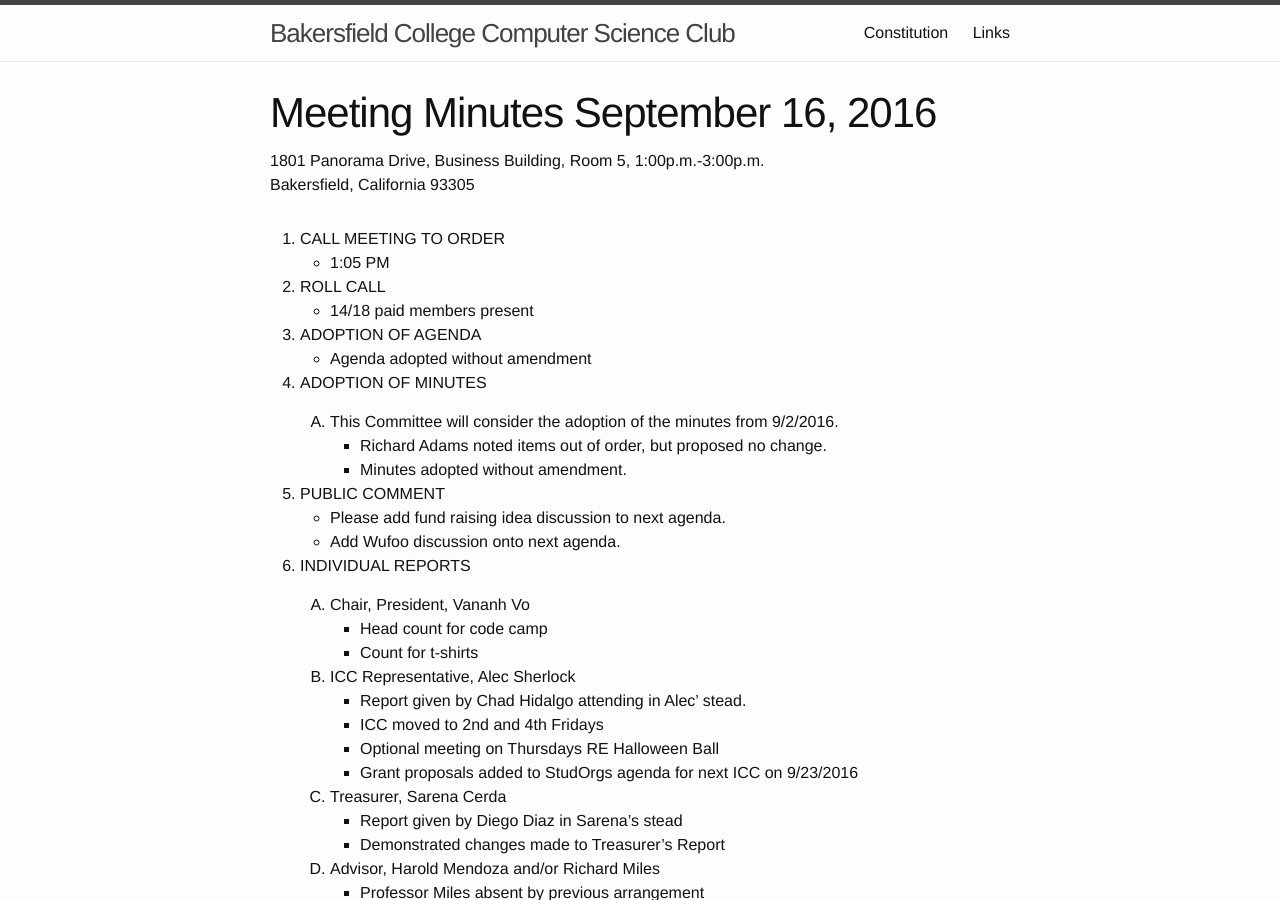
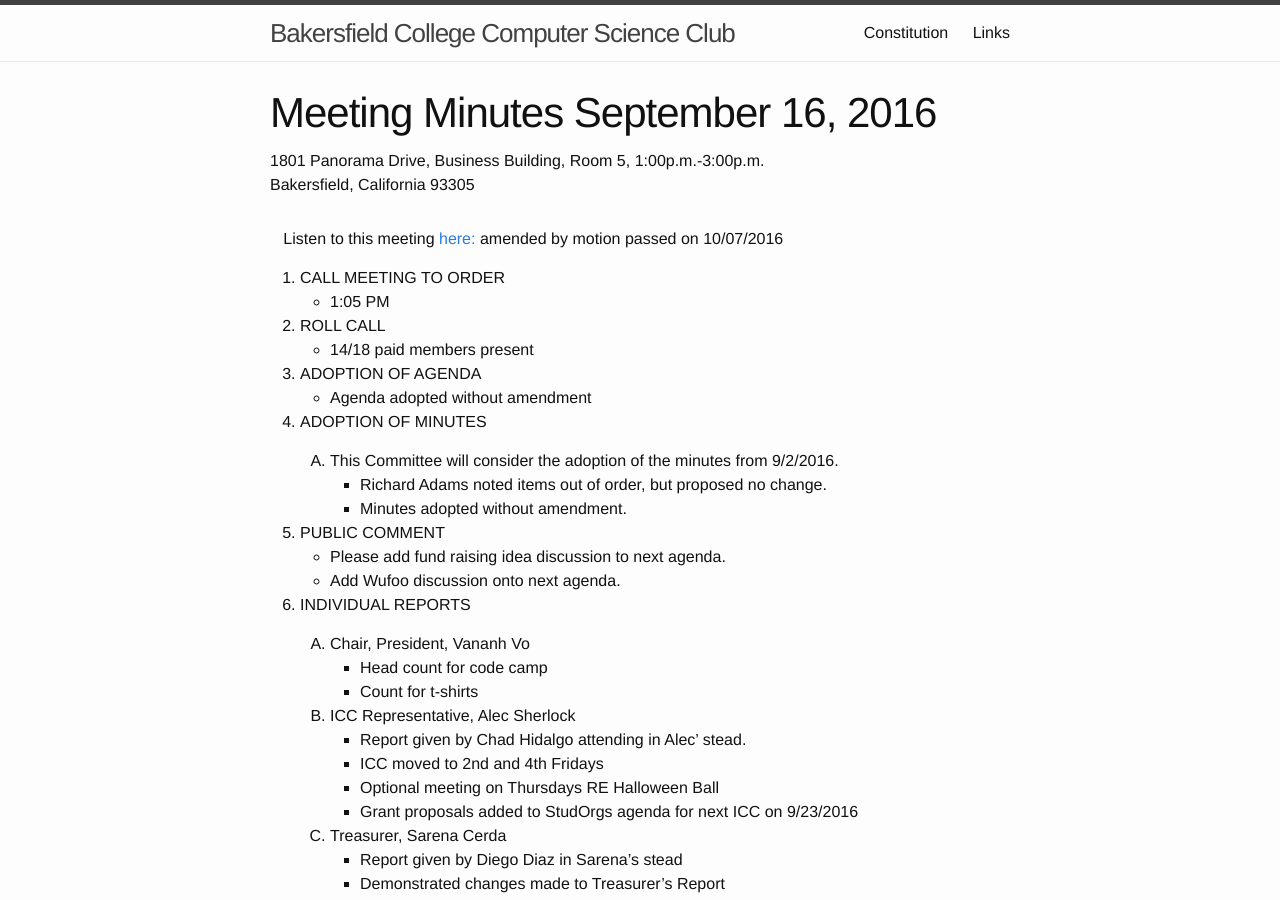
Before and after one commit to AICSC/aicsc.github.io, a Jekyll site: the page built from _posts/minutes/2016-09-16-minutes.markdown, in a window 1280 px wide and 900 px high. Built offline with Jekyll 4.4.1, drawn with Linux system fonts in a browser that asks for light colours.

Commit message:
Inserted audio link at top per amendment motion (#59)
* Inserted audio link at top per amendment motion

The link to the audio recording of this is at the top with an annotation of the amendment motion passed on 10/07/16

* Update 2016-09-16-minutes.markdown

* Update 2016-09-16-minutes.markdown

```diff
--- a/_posts/minutes/2016-09-16-minutes.markdown
+++ b/_posts/minutes/2016-09-16-minutes.markdown
@@ -1,3 +1,5 @@
+&nbsp;&nbsp;&nbsp;Listen to this meeting [here:](https://fccdl.in/iVum3AT4l) amended by motion passed on 10/07/2016
+
 1.	CALL MEETING TO ORDER
     * 1:05 PM
 
```
